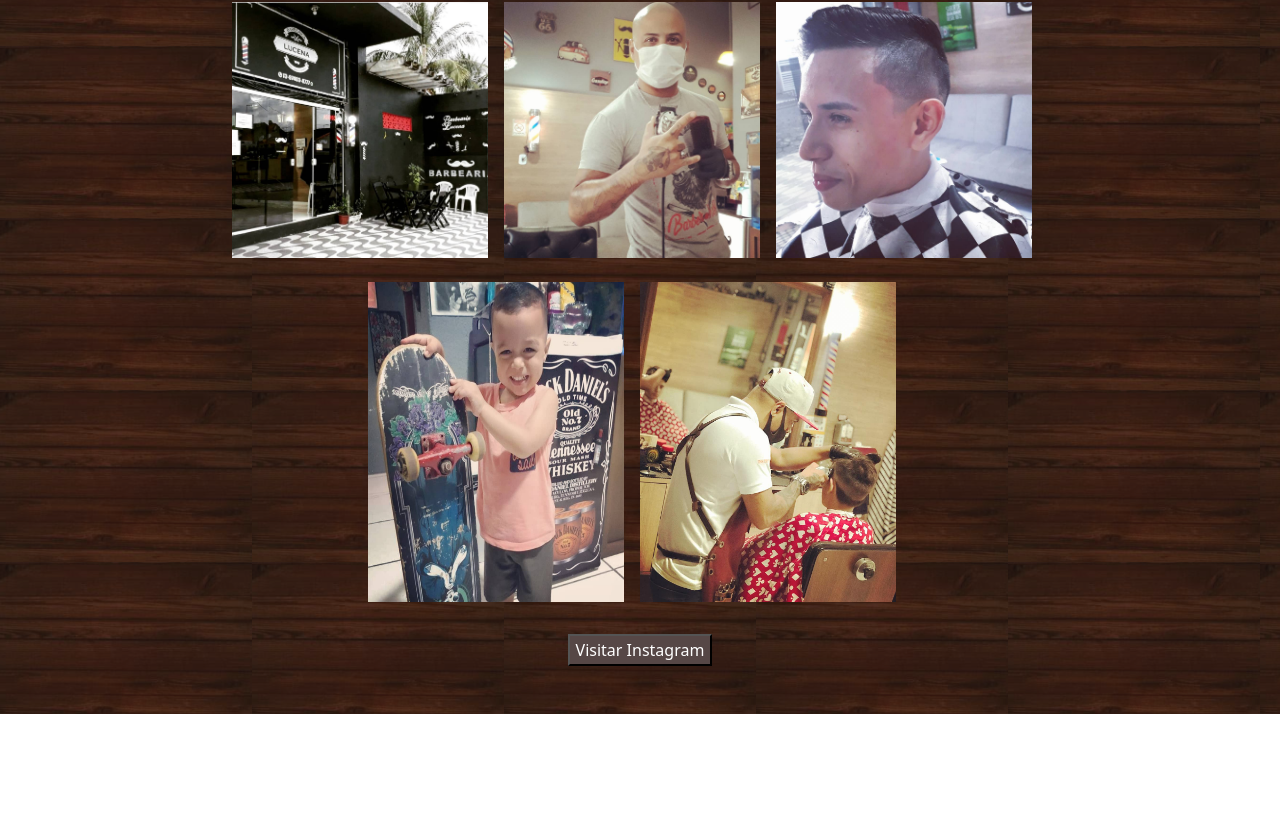
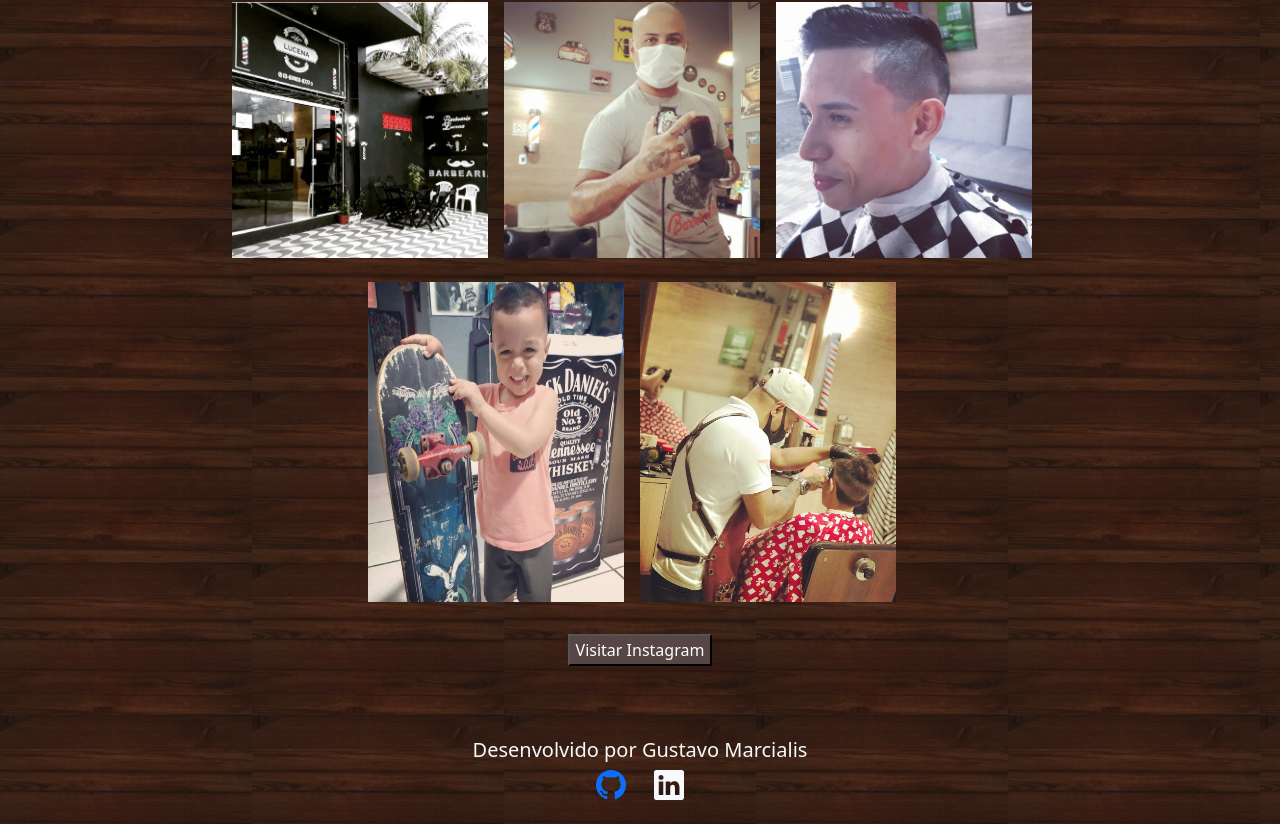
Before and after one commit to gustavo-marcialis/lucena-barbearia, a Next.js app: page / in a window 1280 px wide. Shown: the part 1755-2579 px from the top of the page. Before the commit the page ends 2469 px from the top, so only its background shows below. Built offline with nearby package versions, Linux system fonts and the light colour scheme.

Commit message:
Feat: componente Rodapé

```diff
--- /dev/null
+++ b/src/components/Rodape.jsx
@@ -0,0 +1,27 @@
+// src/components/Footer.jsx
+import React from 'react';
+
+const Rodape = () => {
+  return (
+    <footer className="text-light text-center text-lg-start bg-escuro">
+      <div className="container p-4">
+        <h5 className="text-center">Desenvolvido por Gustavo Marcialis</h5>
+        <div className="text-center">
+          <a href="https://github.com/gustavo-marcialis" className="me-3" target="_blank" rel="noopener noreferrer">
+            <svg xmlns="http://www.w3.org/2000/svg" width="30" height="30" fill="currentColor" className="bi bi-github" viewBox="0 0 16 16">
+              <path d="M8 0C3.58 0 0 3.58 0 8c0 3.54 2.29 6.53 5.47 7.59.4.07.55-.17.55-.38 0-.19-.01-.82-.01-1.49-2.01.37-2.53-.49-2.69-.94-.09-.23-.48-.94-.82-1.13-.28-.15-.68-.52-.01-.53.63-.01 1.08.58 1.23.82.72 1.21 1.87.87 2.33.66.07-.52.28-.87.51-1.07-1.78-.2-3.64-.89-3.64-3.95 0-.87.31-1.59.82-2.15-.08-.2-.36-1.02.08-2.12 0 0 .67-.21 2.2.82.64-.18 1.32-.27 2-.27s1.36.09 2 .27c1.53-1.04 2.2-.82 2.2-.82.44 1.1.16 1.92.08 2.12.51.56.82 1.27.82 2.15 0 3.07-1.87 3.75-3.65 3.95.29.25.54.73.54 1.48 0 1.07-.01 1.93-.01 2.2 0 .21.15.46.55.38A8.01 8.01 0 0 0 16 8c0-4.42-3.58-8-8-8"/>
+            </svg>
+          </a>
+          &nbsp;&nbsp;&nbsp;
+          <a href="https://www.linkedin.com/in/gustavomarcialis" target="_blank" rel="noopener noreferrer" className="link-light">
+            <svg xmlns="http://www.w3.org/2000/svg" width="30" height="30" fill="currentColor" className="bi bi-linkedin" viewBox="0 0 16 16">
+              <path d="M0 1.146C0 .513.526 0 1.175 0h13.65C15.474 0 16 .513 16 1.146v13.708c0 .633-.526 1.146-1.175 1.146H1.175C.526 16 0 15.487 0 14.854zm4.943 12.248V6.169H2.542v7.225zm-1.2-8.212c.837 0 1.358-.554 1.358-1.248-.015-.709-.52-1.248-1.342-1.248S2.4 3.226 2.4 3.934c0 .694.521 1.248 1.327 1.248zm4.908 8.212V9.359c0-.216.016-.432.08-.586.173-.431.568-.878 1.232-.878.869 0 1.216.662 1.216 1.634v3.865h2.401V9.25c0-2.22-1.184-3.252-2.764-3.252-1.274 0-1.845.7-2.165 1.193v.025h-.016l.016-.025V6.169h-2.4c.03.678 0 7.225 0 7.225z"/>
+            </svg>
+          </a>
+        </div>
+      </div>
+    </footer>
+  );
+};
+
+export default Rodape;
--- a/src/pages/_app.js
+++ b/src/pages/_app.js
@@ -6,6 +6,7 @@
 import Servicos from "@/components/Servicos";
 import "@/styles/globals.css";
 import MyNavbar from "@/components/MyNavbar";
+import Rodape from "@/components/Rodape";
 
 
 
@@ -18,6 +19,7 @@
      <Agendar />
      <Local />
      <Galeria />
+     <Rodape />
      <FloatingWhatsAppButton />
       <Component {...pageProps} />
     </>
--- a/src/pages/index.js
+++ b/src/pages/index.js
@@ -9,8 +9,8 @@
   return (
     <>
       <Head>
-        <title>Create Next App</title>
-        <meta name="description" content="Generated by create next app" />
+        <title>Lucena Barbearia</title>
+        <meta name="description" content="Barbearia Familiar, com Ambiente Climatizado" />
         <meta name="viewport" content="width=device-width, initial-scale=1" />
         <link rel="icon" href="/favicon.ico" />
       </Head>
```
